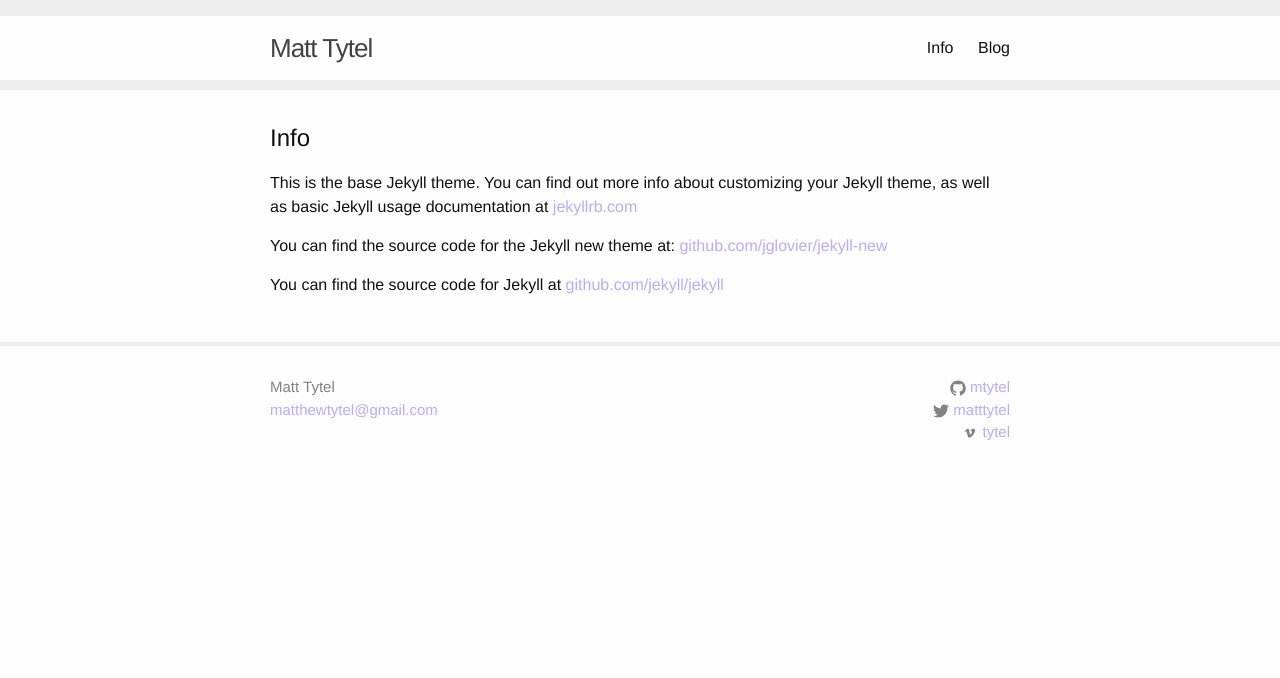
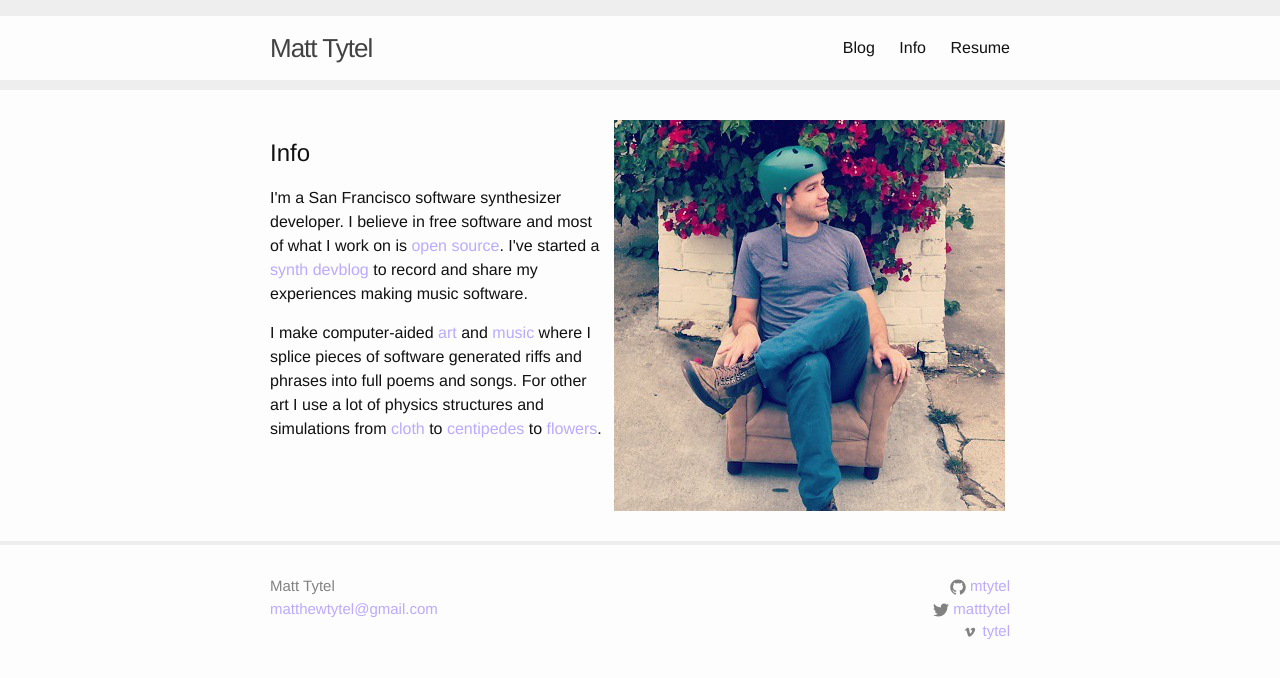
Before and after one commit to mtytel/tytel.org, a Jekyll site: the page built from info/index.html, in a window 1280 px wide. Shown: the top 678 px of the page. Built offline with Jekyll 4.4.1, drawn with Linux system fonts in a browser that asks for light colours.

Commit message:
Fixed up info section and minor edits elsewhere.

```diff
--- a/_includes/header.html
+++ b/_includes/header.html
@@ -19,6 +19,7 @@
           <a class="page-link" href="{{ page.url | prepend: site.baseurl }}">{{ page.title }}</a>
           {% endif %}
         {% endfor %}
+        <a class="page-link" href="/static/docs/resume.pdf">Resume</a>
       </div>
     </nav>
 
--- a/_layouts/page.html
+++ b/_layouts/page.html
@@ -7,4 +7,3 @@
   {{ page.title }}
 </h2>
 {{ content }}
-</h2>
--- a/about.md
+++ /dev/null
@@ -1,11 +0,0 @@
----
-layout: page
-title: Info
-permalink: /info/
----
-
-This is the base Jekyll theme. You can find out more info about customizing your Jekyll theme, as well as basic Jekyll usage documentation at [jekyllrb.com](http://jekyllrb.com/)
-
-You can find the source code for the Jekyll new theme at: [github.com/jglovier/jekyll-new](https://github.com/jglovier/jekyll-new)
-
-You can find the source code for Jekyll at [github.com/jekyll/jekyll](https://github.com/jekyll/jekyll)
--- a/index.html
+++ b/index.html
@@ -21,7 +21,7 @@
       <a href="/leapassets">
         <h3>Leap Motion V2 Unity Assets</h3>
       </a>
-      <p>these assets <a href="https://www.assetstore.unity3d.com/en/#!/content/17770">available on the Unity Asset Store</a> give developers easy ways to integrate Leap Motion into Unity applications.</p>
+      <p>these assets that are <a href="https://www.assetstore.unity3d.com/en/#!/content/17770">available on the Unity Asset Store</a> give developers easy ways to integrate Leap Motion into Unity applications.</p>
     </div>
     <div class="browse-section">
       <a href="http://gnu.org/software/cursynth">
--- /dev/null
+++ b/info/index.html
@@ -0,0 +1,20 @@
+---
+layout: default
+title: Info
+permalink: /info/
+---
+
+<div class="home">
+  <div class="description">
+    <p>
+      <img src="/static/images/me.png" />
+      <h2>Info</h2>
+      <p>
+      I'm a San Francisco software synthesizer developer. I believe in free software and most of what I work on is <a href="http://github.com/mtytel">open source</a>. I've started a <a href="/blog/">synth devblog</a> to record and share my experiences making music software.
+      </p>
+      <p>
+      I make computer-aided <a href="/poetry/">art</a> and <a href="https://soundcloud.com/matt-tytel/sets/leftover-bits-ep/">music</a> where I splice pieces of software generated riffs and phrases into full poems and songs. For other art I use a lot of physics structures and simulations from <a href="https://vimeo.com/96169797">cloth</a> to <a href="https://vimeo.com/92766906">centipedes</a> to <a href="https://vimeo.com/106793930#t=2m1s">flowers</a>.
+      </p>
+    </p>
+  </div>
+</div>
--- a/leapassets/index.html
+++ b/leapassets/index.html
@@ -1,5 +1,5 @@
 ---
-layout: page
+layout: default
 permalink: /leapassets/
 ---
 
--- a/playground/index.html
+++ b/playground/index.html
@@ -1,5 +1,5 @@
 ---
-layout: page
+layout: default
 permalink: /playground/
 ---
 
--- a/twytch/index.html
+++ b/twytch/index.html
@@ -1,5 +1,5 @@
 ---
-layout: page
+layout: default
 permalink: /twytch/
 ---
 
```
Also changed, not shown: static/images/me.png (added), 1 other file.
